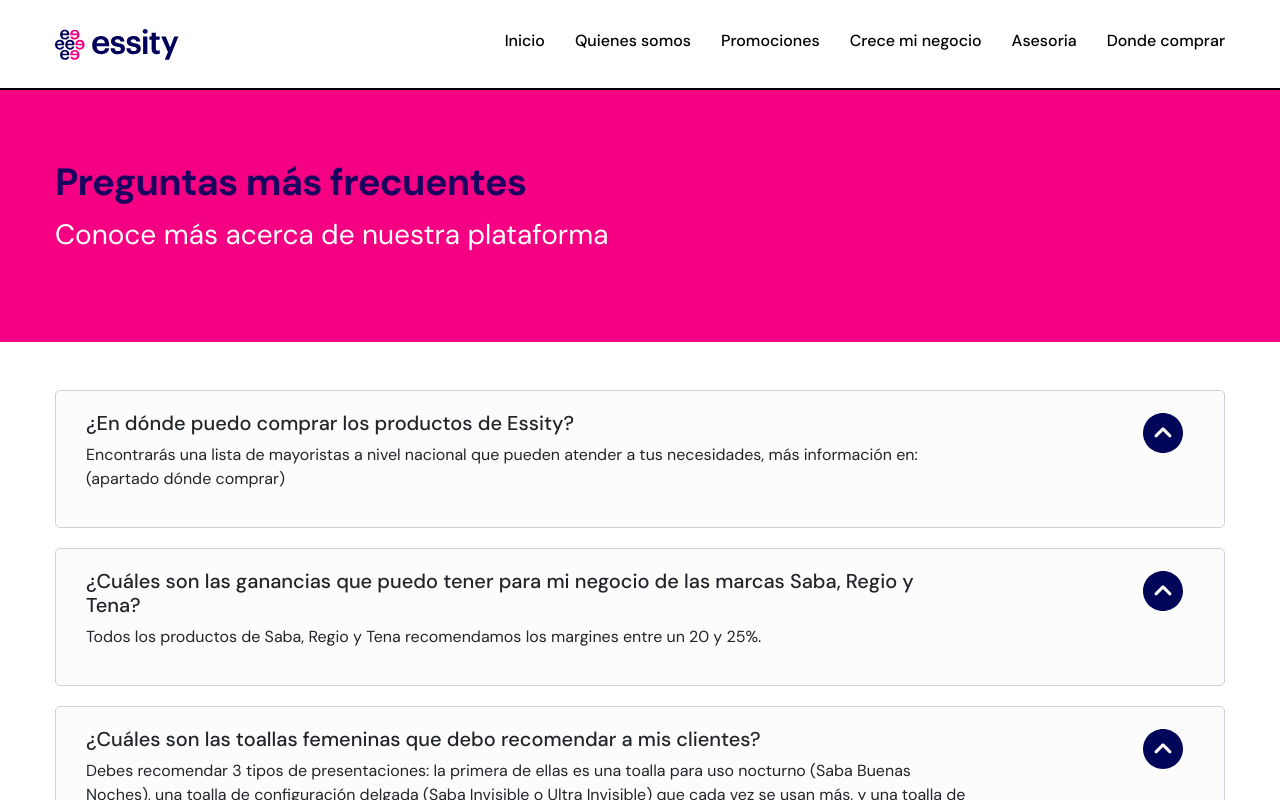
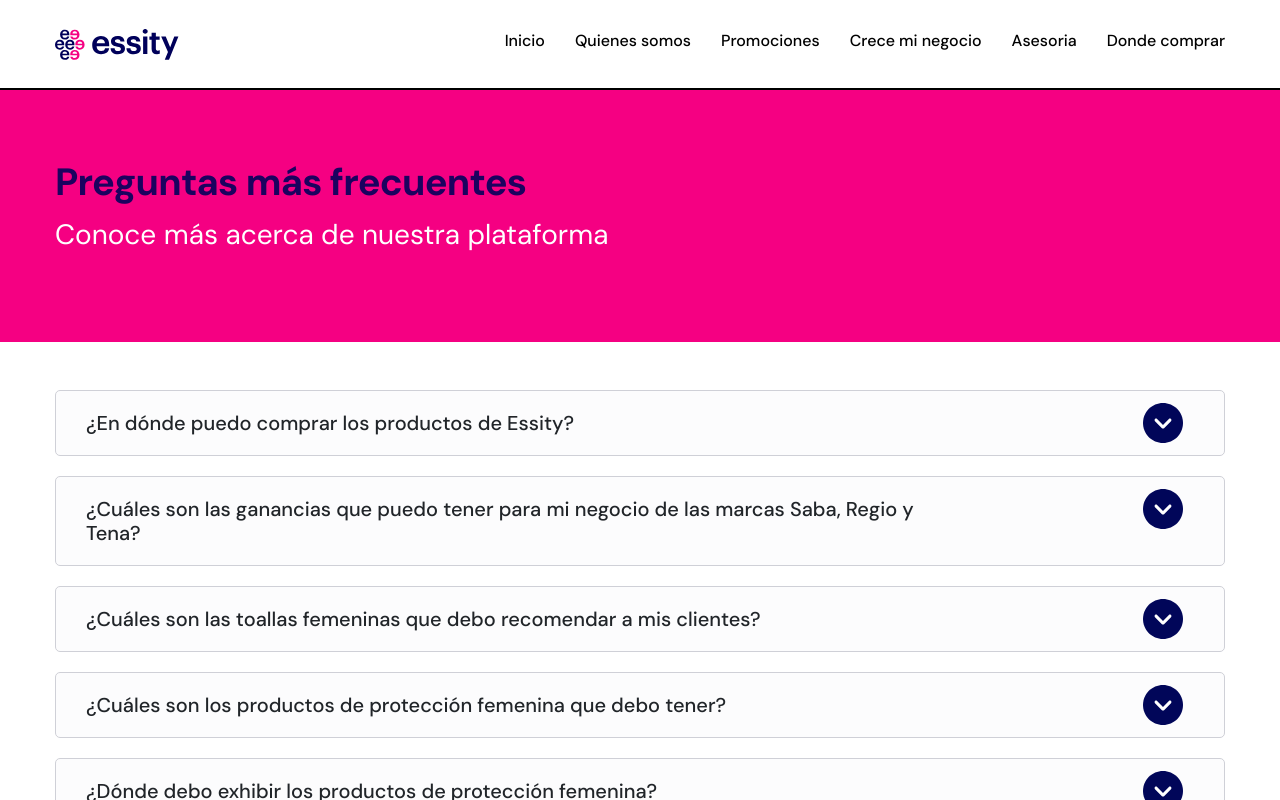
Before and after one commit to Cardoso-topdev/essityWeb, a React (Create React App) app: page /preguntas-frecuentes in a window 1280 px wide. Shown: the top 800 px of the page. Built offline with nearby package versions, Linux system fonts and the light colour scheme.

Commit message:
Agregando accordion collapse preguntas frecuentes

```diff
--- a/public/index.html
+++ b/public/index.html
@@ -24,6 +24,16 @@
       work correctly both with client-side routing and a non-root public URL.
       Learn how to configure a non-root public URL by running `npm run build`.
     -->
+    <script
+      src="https://cdn.jsdelivr.net/npm/@popperjs/core@2.9.2/dist/umd/popper.min.js"
+      integrity="sha384-IQsoLXl5PILFhosVNubq5LC7Qb9DXgDA9i+tQ8Zj3iwWAwPtgFTxbJ8NT4GN1R8p"
+      crossorigin="anonymous"
+    ></script>
+    <script
+      src="https://cdn.jsdelivr.net/npm/bootstrap@5.0.2/dist/js/bootstrap.min.js"
+      integrity="sha384-cVKIPhGWiC2Al4u+LWgxfKTRIcfu0JTxR+EQDz/bgldoEyl4H0zUF0QKbrJ0EcQF"
+      crossorigin="anonymous"
+    ></script>
     <title>React App</title>
   </head>
   <body>
--- a/src/App.css
+++ b/src/App.css
@@ -192,7 +192,7 @@ section.promotions div.section-promotions .last-text {
   color: #fff;
 }
 
-.card-pregunta {
+.accordion-item {
   background-color: #fcfcfd;
   border: 1px solid #cfd0d7;
   box-sizing: border-box;
@@ -203,25 +203,50 @@ section.promotions div.section-promotions .last-text {
   position: relative;
 }
 
-.card-pregunta:hover{
-  background-color: #f1f4ffa1;
+.accordion-item{
+  background-color: #fcfcfd;
+  border: 1px solid #cfd0d7;
+  box-sizing: border-box;
+  border-radius: 5px;
+  margin-bottom: 20px;
+  padding: 20px 30px;
+  transition: .2s all linear;
+  position: relative;
 }
 
-.card-pregunta h2 {
+.accordion-item a{
+  position: absolute;
+  top: 12px;
+  right: 41px;
+}
+
+.accordion-item h2 {
   font-size: 20px;
   font-weight: 500;
+  margin: 0;
 }
 
-.card-pregunta h2,
-.card-pregunta p {
+.accordion-item h2,
+.accordion-body {
   width: 80%;
 }
 
-.card-pregunta img{
-  position: absolute;
-  top: 22px;
-  right: 41px;
+a.accordion-button{
+  transform: rotate(180deg);
+}
 
+a.collapsed{
+  transform: rotate(0deg);
+}
+
+
+
+.collapsing .accordion-body{
+margin-top: 20px;
+}
+
+.show .accordion-body{
+  margin-top: 20px;
 }
 
 .texto-dudas {
--- a/src/json/preguntas.json
+++ b/src/json/preguntas.json
@@ -1,57 +1,71 @@
 [
     {
+        "id": 1,
         "title": "¿En dónde puedo comprar los productos de Essity?",
         "content": "Encontrarás una lista de mayoristas a nivel nacional que pueden atender a tus necesidades, más información en: (apartado dónde comprar)"
     },
     {
+        "id": 2,
         "title": "¿Cuáles son las ganancias que puedo tener para mi negocio de las marcas Saba, Regio y Tena?",
         "content": "Todos los productos de Saba, Regio y Tena recomendamos los margines entre un 20 y 25%."
     },
     {
+        "id": 3,
         "title": "¿Cuáles son las toallas femeninas que debo recomendar a mis clientes?",
         "content": "Debes recomendar 3 tipos de presentaciones: la primera de ellas es una toalla para uso nocturno (Saba Buenas Noches), una toalla de configuración delgada (Saba Invisible o Ultra Invisible) que cada vez se usan más, y una toalla de presentación regular, las cuales responden a cualquier necesidad  (Saba Intima y Confort). Conoce más en: (apartado portafolio ideal)"
     },
     {
+        "id": 4,
         "title": "¿Cuáles son los productos de protección femenina que debo tener?",
         "content": "Buenas Noches, Invisible o Ultra Invisible e Intimas y Confort. Pantiprotectores. Conoce más en: (apartado portafolio ideal)"
     },
     {
+        "id": 5,
         "title": "¿Dónde debo exhibir los productos de protección femenina?",
         "content": "Te recomendamos que los productos de Saba los exhibas cerca de los productos de cuidado personal asegurando que siempre se encuentren en un lugar visible para tus clientes."
     },
     {
+        "id": 6,
         "title": "¿Dónde debo exhibir los productos de incontinencia para adulto?",
         "content": "Te recomendamos que los productos de Tena los exhibas cerca de los productos de cuidado personal asegurando que siempre se encuentren en un lugar visible para tus clientes."
     },
     {
+        "id": 7,
         "title": "¿Qué productos me recomiendas para iniciar mi negocio con la categoría de incontinencia para adulto? ",
         "content": "Te recomendamos que inicies con Tena Pants Comfort, más información en (Link Tena Pants Comfort)"
     },
     {
+        "id": 8,
         "title": "¿Cómo se clasifican las toallas femeninas?",
         "content": "Una manera fácil de entender el portafolio de toallas femeninas es de acuerdo a la siguiente división: toallas para uso de día (Saba Intima), toallas para uso de noche (Saba Buenas Noches) y las toallas ultra delgadas (Saba Invisible)."
     },
     {
+        "id": 9,
         "title": "¿Cómo se clasifican los productos de incontiencia para adulto?",
         "content": "Se clasifican en Tena Pants, para alguien que lo utiliza en movilidad y Tena Slip para personas que se encuentran postradas en cama. "
     },
     {
+        "id": 10,
         "title": "¿Dónde puedo comprar las promociones?",
         "content": "Encontrarás una lista de mayoristas a nivel nacional que pueden atender a tus necesidades que se encuentran sujetas a disponibilidad, más información en: (apartado dónde comprar)"
     },
     {
+        "id": 11,
         "title": "¿Cómo debo hacer la venta de toallas femeninas/incontinencia adulto?",
         "content": "Siempre es recomendable que se vendan por paquete para mantener la higiene de los productos"
     },
     {
+        "id": 12,
         "title": "¿Por qué debo manejar la categoría de protección femenina en mi negocio?",
         "content": "Porque son productos que te los van a pedir los 365 días del año y además cuentan con un margen del 25%"
     },
     {
+        "id": 13,
         "title": "¿Por qué debo manejar la categoría de incontinencia de adulto en mi negocio?",
         "content": "Porque cada vez más personas padecen de incontinencia debido al incremento de edad en la población del país y además ofrece muy buenos margenes para tu negocio."
     },
     {
+        "id": 14,
         "title": "¿Las toallas femeninas y productos de incontinencia cuentan con caducidad?",
         "content": "No, sin embargo, cuentan con una fecha de uso preferente que generalmente es de 2 a 3 años a partir de su fabricación"
     }
--- a/src/pages/frecuentes.js
+++ b/src/pages/frecuentes.js
@@ -1,4 +1,5 @@
 import React, { Fragment } from "react";
+import { Link } from "react-router-dom";
 import preguntas from "../json/preguntas.json";
 
 //componentes
@@ -6,9 +7,12 @@ import Navbar from "../components/navbar/navbar";
 import Formulario from "../components/formulario/formulario";
 
 //icons
-import ArrowDown from '../assets/icons/arrow-down.svg';
+import ArrowUp from "../assets/icons/arrow-up.svg";
+import ArrowDown from "../assets/icons/arrow-down.svg";
 
 const Frecuentes = () => {
+  const handleClick = (e) => {};
+
   return (
     <Fragment>
       <Navbar />
@@ -19,20 +23,38 @@ const Frecuentes = () => {
         </div>
       </div>
 
-      <div className="container mt-5">
+      <div class="accordion container mt-5" id="accordionExample">
         {preguntas.map((pregunta) => (
-          <div className="card-pregunta">
-            <img src={ArrowDown}/>
+          <div class="accordion-item">
             <h2>{pregunta.title}</h2>
-            <p>{pregunta.content}</p>
+            <Link
+              class="accordion-button collapsed"
+              data-bs-toggle="collapse"
+              data-bs-target={`#collapse${pregunta.id}`}
+              aria-expanded="false"
+              aria-controls={`collapse${pregunta.id}`}
+              onClick={handleClick}
+            >
+              <img src={ArrowDown} />
+            </Link>
+            <div
+              id={`collapse${pregunta.id}`}
+              class="accordion-collapse collapse"
+              aria-labelledby="headingOne"
+            >
+              <div class="accordion-body">{pregunta.content}</div>
+            </div>
           </div>
         ))}
       </div>
 
-
       <div className="container texto-dudas">
         <h2>Todavía tienes dudas?</h2>
-        <p>Si no puede encontrar una respuesta a su pregunta en nuestras preguntas frecuentes, siempre puede contactarnos. ¡Te responderemos a la brevedad!</p>
+        <p>
+          Si no puede encontrar una respuesta a su pregunta en nuestras
+          preguntas frecuentes, siempre puede contactarnos. ¡Te responderemos a
+          la brevedad!
+        </p>
       </div>
 
       <Formulario />
```
Also changed, not shown: src/assets/icons/arrow-down.svg, src/assets/icons/arrow-up.svg (added).
